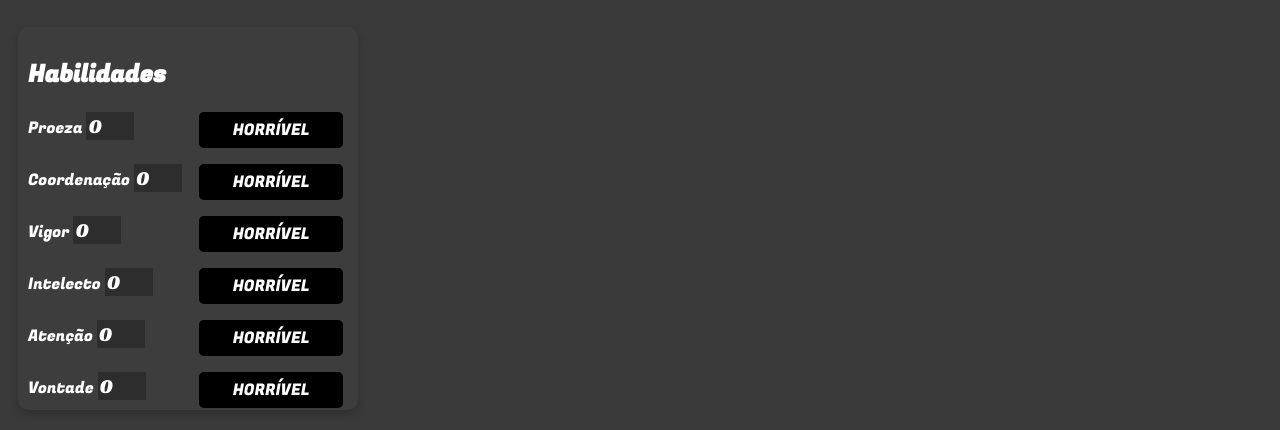
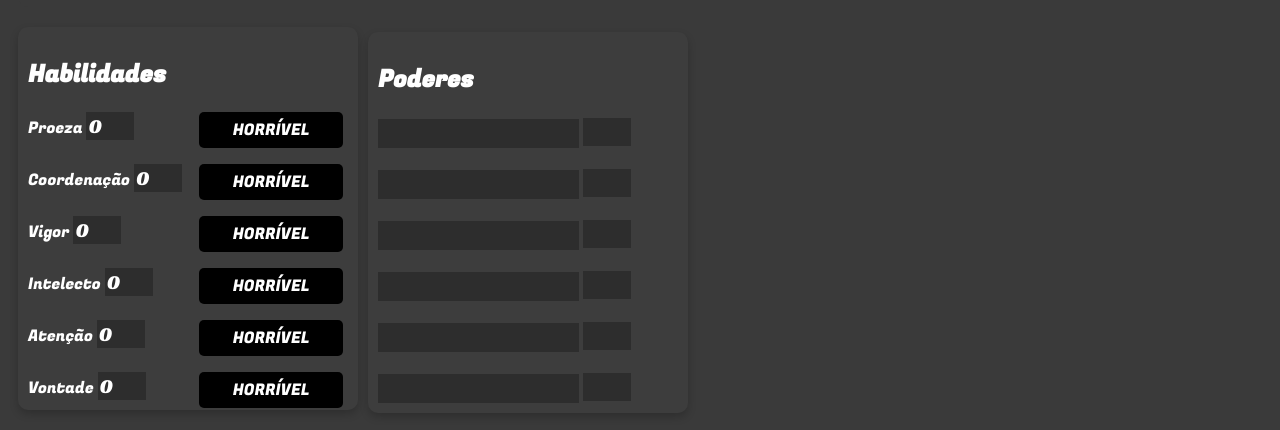
Before and after one commit to herbytos/ficha-rpg-icons, a plain HTML site: page index.html in a window 1280 px wide. Shown: the part 396-826 px from the top of the page. Drawn offline with Linux system fonts and the light colour scheme; a web font is replaced by a local one.

Commit message:
card de poderes adicionado

```diff
--- a/aparencia-ficha.css
+++ b/aparencia-ficha.css
@@ -58,6 +58,7 @@ head {
     background-color: #2d2d2d;
     border: none;
     outline: none;
+    font-size: large;
 }
 
 /* Estilo específico para os inputs maiores no cabeçalho */
@@ -217,6 +218,20 @@ head {
 
 }
 
+.card-poderes {
+   position: absolute;/* Necessário para o posicionamento absoluto funcionar */
+    background: #3d3d3d;
+    padding: 10px;
+	border-radius: 10px;
+	margin-bottom: 20px;
+    margin-top: -398px;
+    margin-left: 350px;
+    width: 300px; /* Aumenta o espaço à direita para os quadrados */
+	box-shadow: 0 4px 8px rgba(0, 0, 0, 0.2);
+
+
+}
+
 
 .coluna-direita {
 	margin-top: 30px;
@@ -229,6 +244,16 @@ head {
     align-items: center;
     gap: 12px;
     margin-bottom: 10px;
+}
+
+
+.linha-poder {
+    margin-top: 21px;
+}
+
+
+.poderes-input-ficha {
+
 }
 
 
--- a/index.html
+++ b/index.html
@@ -30,7 +30,7 @@
         <div class="opcoes">
             <button id="salvar"> <img src="images/download.svg" alt="Salvar Ficha"> </button>
             <button id="carregar"> <img src="images/upload.svg" alt="Carregar Ficha">  </button>
-            <a id="livro" href="https://bibliotecaelfica.org/2023/03/01/outros-icons-edicao-assembled/" target="_blank" > <img src="images/book.svg" alt="livro de regras"> </a>
+            <a id="livro" href="images/outros-icons-edicao-assembled.pdf" target="_blank" > <img src="images/book.svg" alt="livro de regras"> </a>
         </div>
 
         <div class="cabecalho">
@@ -131,6 +131,43 @@
             </div>
 
             <div class="card-poderes">
+                <h2 class="poderes">Poderes</h2>
+
+                <div class="linha-poder">
+                    <input type="text" name="poder" id="poder1" class="input-ficha" >
+                    <input type="number" class="atributos input-ficha" id="podernivel" maxlength="2">
+
+                </div>
+
+                <div class="linha-poder">
+                    <input type="text" id="poder2" class="input-ficha">
+                    <input type="number" class="atributos input-ficha" id="podernivel2" maxlength="2">
+
+                </div>
+
+                <div class="linha-poder">
+                    <input type="text" id="poder3" class="input-ficha">
+                    <input type="number" class="atributos input-ficha" id="podernivel3" maxlength="2">
+
+                </div>
+
+                <div class="linha-poder">
+                    <input type="text" id="poder4" class="input-ficha">
+                    <input type="number" class="atributos input-ficha" id="podernivel4" maxlength="2">
+
+                </div>
+
+                <div class="linha-poder">
+                    <input type="text" id="poder5" class="input-ficha">
+                    <input type="number" class="atributos input-ficha" id="podernivel5" maxlength="2">
+
+                </div>
+
+                <div class="linha-poder">
+                    <input type="text" id="poder6" class="input-ficha">
+                    <input type="number" class="atributos input-ficha" id="podernivel6" maxlength="2">
+
+                </div>
 
             </div>
 
--- a/script.js
+++ b/script.js
@@ -15,6 +15,9 @@ function atualizarQualidade(event) {
 
     // 'event.target' é o input exato que o usuário alterou
     const inputAlterado = event.target;
+
+
+    const inputAtual = document.querySelectorAll('.atributos')
 
     // Pega o valor ATUAL do input e converte para um número
     const valor = parseInt(inputAlterado.value)
@@ -49,7 +52,6 @@ function atualizarQualidade(event) {
 
 
 
-
     // Encontra o elemento pai '.linha-atributo' mais próximo do input que foi alterado.
     const linha = inputAlterado.closest('.linha-atributo');
 
@@ -61,6 +63,8 @@ function atualizarQualidade(event) {
         cardQualidade.textContent = qualidade;
     }
 }
+
+
 
 const inputVigor = document.querySelector('input[name="vigor"]');
 const inputVontade = document.querySelector('input[name="vontade"]');
@@ -185,6 +189,17 @@ function carregarDados() {
 
 
         calcularEnergia();
+
+
+        const todosOsInputsDeAtributo = document.querySelectorAll('.atributos');
+
+
+        todosOsInputsDeAtributo.forEach(input => {
+
+
+            atualizarQualidade({ target: input });
+        });
+
         alert('Dados carregados com sucesso!');
     } else {
         alert('Nenhum dado salvo encontrado.');
```
Also changed, not shown: 1 other file.
